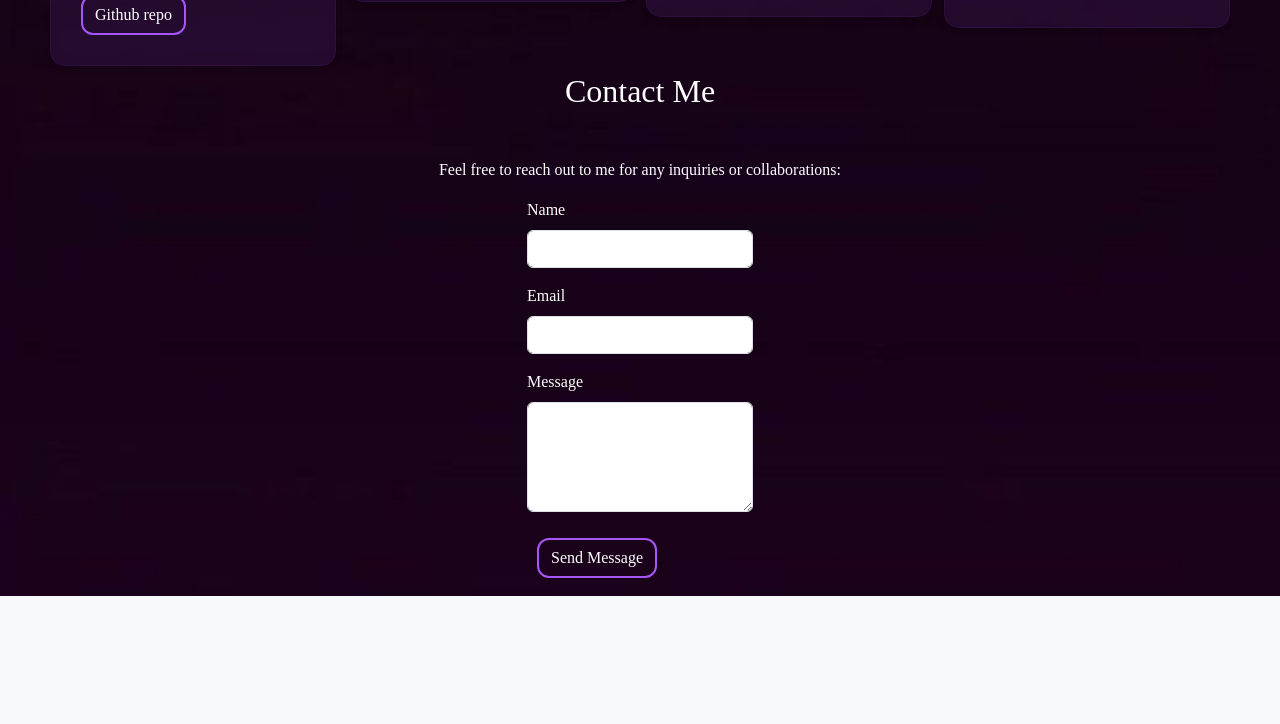
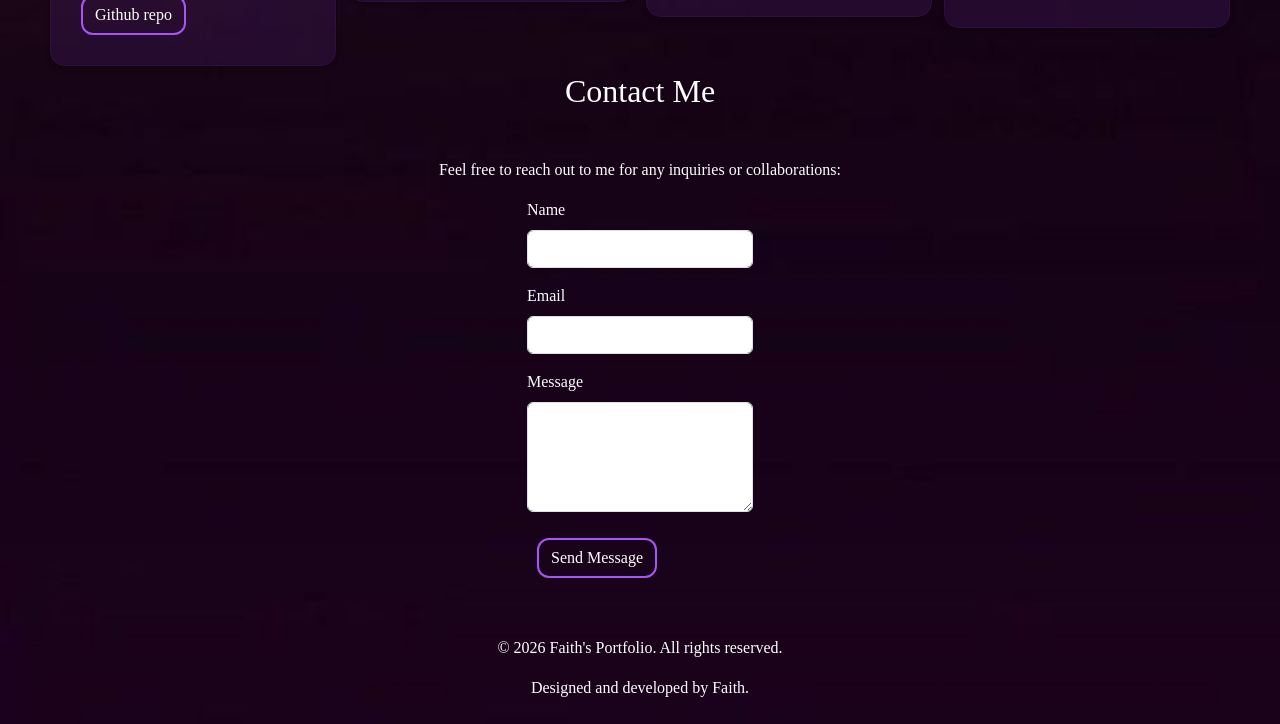
Before and after one commit to Faithfayth/portfolio, a plain HTML site: page index.html in a window 1280 px wide. Shown: the part 3450-4174 px from the top of the page. Before the commit the page ends 4046 px from the top, so only its background shows below. Drawn offline with nearby package versions, Linux system fonts and the light colour scheme.

Commit message:
added a footer

```diff
--- a/index.html
+++ b/index.html
@@ -271,6 +271,21 @@
 
 
 
+    <footer>
+    <div class="container text-center mt-5">
+        <p>&copy; 2026 Faith's Portfolio. All rights reserved.</p>
+        <p>Designed and developed by Faith.</p>
+    </footer>
+
+
+
+
+
+
+
+
+
+
 
 
 
```
